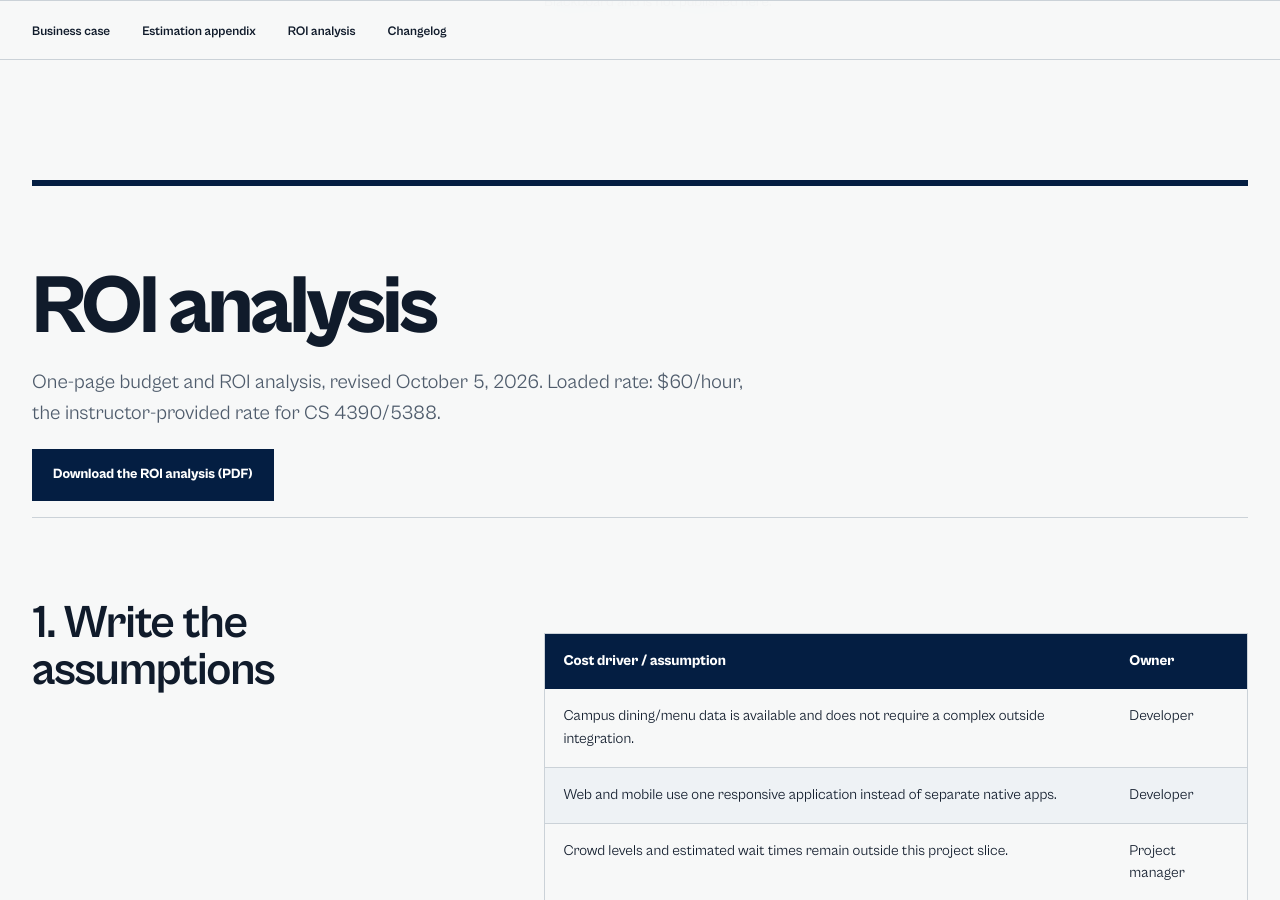
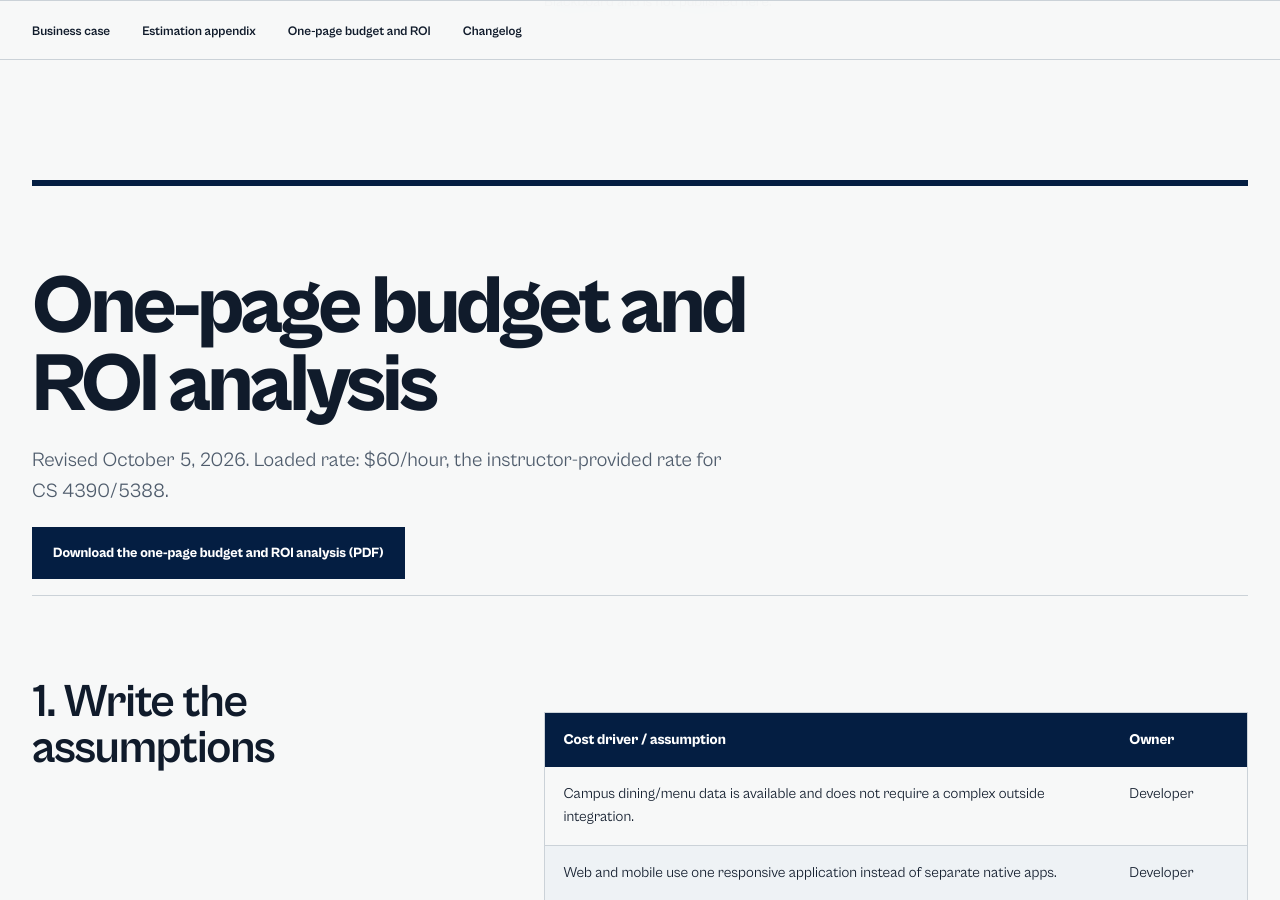
Before and after one commit to dlozan62/dlozan62.github.io, a Jekyll site: the page built from sprint-2.html, in a window 1280 px wide and 900 px high, scrolled down 14097 px. Built offline with Jekyll 4.4.1, drawn with Linux system fonts in a browser that asks for light colours; some of the changed text lies outside the part shown.

Commit message:
Add Sprint 2 PDFs converted from the team's Word documents
Add the estimation appendix, one-page budget and ROI analysis, and
changelog PDFs, and replace the estimation starter PDF with the corrected
version. Each PDF is a Word conversion of its .docx in assets/documents.
Retitle the budget section "One-page budget and ROI analysis" so it is
easy to find.

```diff
--- a/index.html
+++ b/index.html
@@ -83,7 +83,7 @@ permalink: /
         <ul>
           <li>Business case</li>
           <li>Estimation appendix</li>
-          <li>ROI analysis</li>
+          <li>One-page budget and ROI</li>
           <li>Changelog</li>
         </ul>
         <div class="sprint-slice__links">
--- a/sprint-2.html
+++ b/sprint-2.html
@@ -18,7 +18,7 @@ permalink: /sprints/sprint-2/
   <ul>
     <li><a href="#business-case">Business case</a></li>
     <li><a href="#estimation-appendix">Estimation appendix</a></li>
-    <li><a href="#roi">ROI analysis</a></li>
+    <li><a href="#roi">One-page budget and ROI</a></li>
     <li><a href="{{ '/sprints/sprint-2/changelog/' | relative_url }}">Changelog</a></li>
   </ul>
 </nav>
@@ -91,7 +91,7 @@ permalink: /sprints/sprint-2/
               Money is the weak part of this case. Priced only as student time at
               minimum wage, the slice returns $40,781 over three years against a
               three-year cost of $59,959, an ROI of −32%. It breaks even at about
-              735 weekly users. The full numbers are in the <a href="#roi">ROI analysis</a>.
+              735 weekly users. The full numbers are in the <a href="#roi">one-page budget and ROI analysis</a>.
             </p>
             <p>
               The value we can't price yet is trust: whether students believe the
@@ -391,9 +391,9 @@ permalink: /sprints/sprint-2/
        =================================================================== -->
   <section id="roi" class="doc-part" aria-labelledby="roi-title">
     <header class="doc-part__header">
-      <h2 id="roi-title">ROI analysis</h2>
-      <p>One-page budget and ROI analysis, revised October 5, 2026. Loaded rate: $60/hour, the instructor-provided rate for CS 4390/5388.</p>
-      <a class="button" href="{{ '/assets/pdfs/sprint-2-roi-analysis.pdf' | relative_url }}" download>Download the ROI analysis (PDF)</a>
+      <h2 id="roi-title">One-page budget and ROI analysis</h2>
+      <p>Revised October 5, 2026. Loaded rate: $60/hour, the instructor-provided rate for CS 4390/5388.</p>
+      <a class="button" href="{{ '/assets/pdfs/sprint-2-roi-analysis.pdf' | relative_url }}" download>Download the one-page budget and ROI analysis (PDF)</a>
     </header>
 
     <div class="charter-page__sections">
```
Also changed, not shown: 4 other files.
